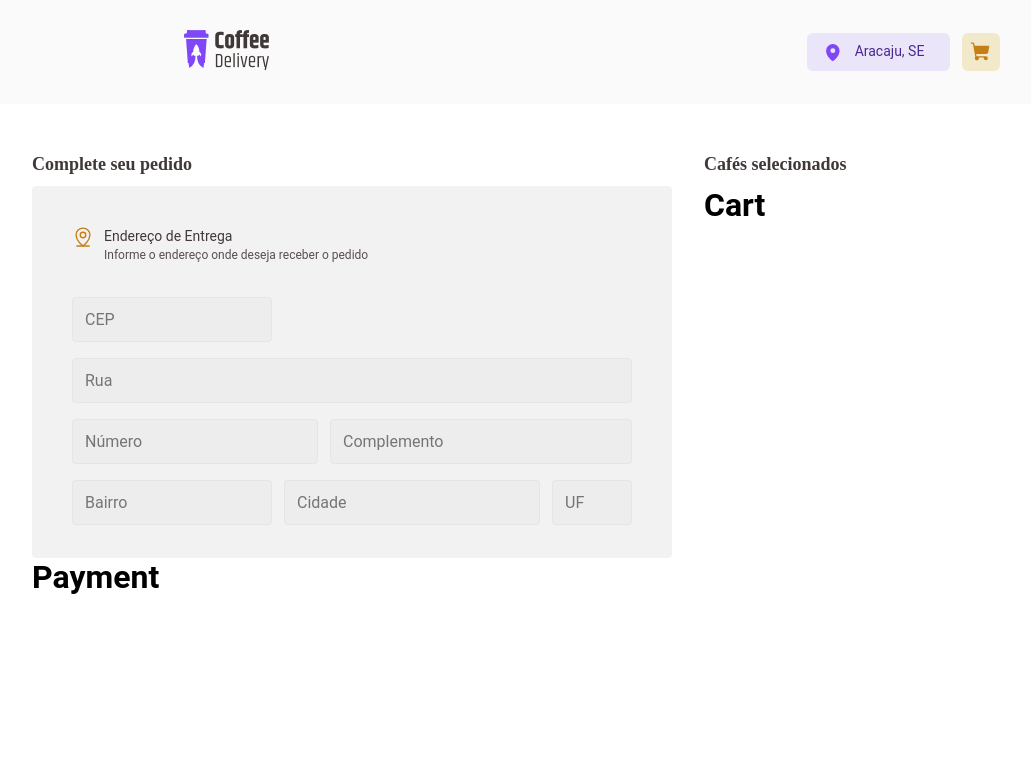
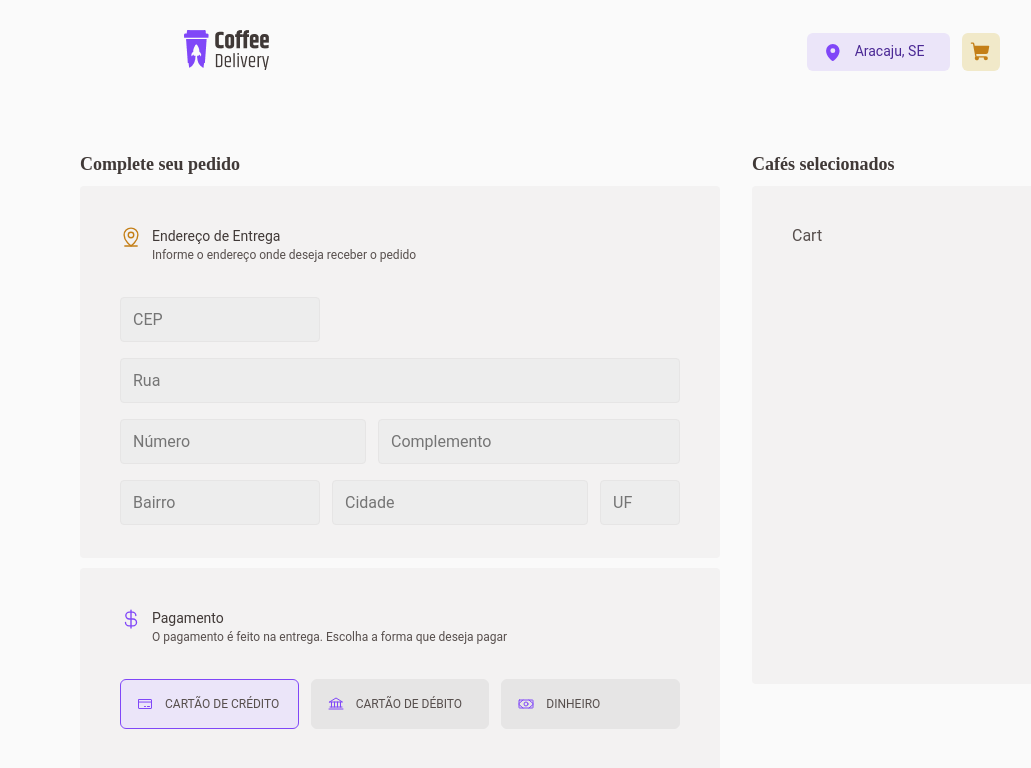
Before and after one commit to n-ndrd/react-coffee-delivery, a React (Vite) app: page /details in a window 1280 px wide. Shown: the top 768 px of the page, without its empty margins (48-1079 px from the left). Built offline with nearby package versions, Linux system fonts and the light colour scheme.

Commit message:
Concluding the payment method container on details

```diff
--- a/src/components/Header/styles.ts
+++ b/src/components/Header/styles.ts
@@ -8,6 +8,9 @@ export const Container = styled.div`
     align-items: center;
     justify-content: space-between;
     padding: 32px 232px;
+
+    position: sticky;
+    top: 0;
 
     div{
         display: flex;
--- a/src/pages/Details/components/Cart/index.tsx
+++ b/src/pages/Details/components/Cart/index.tsx
@@ -1,5 +1,5 @@
-export function Cart(){
-    return (
-        <h1>Cart</h1>
-    )
+import { FormContainer } from "./styles";
+
+export function Cart() {
+	return <FormContainer>Cart</FormContainer>;
 }
--- /dev/null
+++ b/src/pages/Details/components/Cart/styles.ts
@@ -0,0 +1,17 @@
+import styled from "styled-components";
+
+export const FormContainer = styled.div`
+    width: 448px;
+    height: 498px;
+    border-radius: 4px;
+    padding: 40px;
+    gap: 32px;
+
+    background-color: ${({ theme }) => theme["base-card"]};
+
+    @media (max-width: 500px) {
+        width: 100%;
+        padding: 20px;
+        height: auto;
+    }
+`;
--- /dev/null
+++ b/src/pages/Details/components/Payment/components/paymentMethod/index.tsx
@@ -0,0 +1,23 @@
+import type { ReactNode } from "react";
+import { Container, Text } from "./styles";
+
+interface PaymentMethodProps {
+	title: string;
+	icon: ReactNode;
+	focused: boolean;
+	onFocus: () => void;
+}
+
+export function PaymentMethod({
+	title,
+	icon,
+	focused,
+	onFocus,
+}: PaymentMethodProps) {
+	return (
+		<Container focused={focused} onClick={onFocus}>
+			{icon}
+			<Text>{title}</Text>
+		</Container>
+	);
+}
--- /dev/null
+++ b/src/pages/Details/components/Payment/components/paymentMethod/styles.ts
@@ -0,0 +1,44 @@
+import styled from "styled-components";
+
+export const Container = styled.div<{ focused: boolean }>`
+    display: flex;
+    padding: 16px;
+    gap: 12px;
+
+    border-radius: 6px;
+    transition: background 0.2s;
+    display: flex;
+    align-items: center;
+    justify-content: flex-start;
+    flex: 1;
+
+    user-select: none;
+    cursor: default;
+
+    background-color: ${({ focused }) =>
+			focused
+				? ({ theme }) => theme["purple-light"]
+				: ({ theme }) => theme["base-button"]};
+
+
+    border: 1px solid ${({ focused }) =>
+			focused
+				? ({ theme }) => theme["purple"]
+				: ({ theme }) => theme["base-button"]};
+
+
+    svg  {
+        color: ${({ theme }) => theme["purple"]};
+        font-size: 16px;
+    }
+
+    @media (max-width: 590px) {
+        width: 100%;
+    }
+`;
+
+export const Text = styled.p`
+    white-space: nowrap;
+    color: ${({ theme }) => theme["base-text"]};
+    font-size: 12px;
+`;
--- a/src/pages/Details/components/Payment/index.tsx
+++ b/src/pages/Details/components/Payment/index.tsx
@@ -1,3 +1,58 @@
-export function Payment(){
-    return <h1>Payment</h1>
+import { Bank, CreditCard, CurrencyDollar, Money } from "phosphor-react";
+import { useState } from "react";
+import { PaymentMethod } from "./components/paymentMethod";
+import {
+	FormContainer,
+	Header,
+	MethodContainer,
+	Subtitle,
+	Title,
+} from "./styles";
+
+type PaymentMethodType = "credit" | "debit" | "cash";
+
+export function Payment() {
+	const [focusedMethod, setFocusedMethod] = useState<PaymentMethodType | null>(
+		"credit",
+	);
+
+	const selectingMethod = (method: PaymentMethodType) =>
+		setFocusedMethod(method);
+
+	return (
+		<FormContainer>
+			<Header>
+				<CurrencyDollar size={22} />
+				<div>
+					<Title>Pagamento</Title>
+					<Subtitle>
+						O pagamento é feito na entrega. Escolha a forma que deseja pagar
+					</Subtitle>
+				</div>
+			</Header>
+
+			<MethodContainer>
+				<PaymentMethod
+					icon={<CreditCard />}
+					title="CARTÃO DE CRÉDITO"
+					focused={focusedMethod === "credit"}
+					onFocus={() => selectingMethod("credit")}
+				/>
+
+				<PaymentMethod
+					icon={<Bank />}
+					title="CARTÃO DE DÉBITO"
+					focused={focusedMethod === "debit"}
+					onFocus={() => selectingMethod("debit")}
+				/>
+
+				<PaymentMethod
+					icon={<Money />}
+					title="DINHEIRO"
+					focused={focusedMethod === "cash"}
+					onFocus={() => selectingMethod("cash")}
+				/>
+			</MethodContainer>
+		</FormContainer>
+	);
 }
--- /dev/null
+++ b/src/pages/Details/components/Payment/styles.ts
@@ -0,0 +1,55 @@
+import styled from "styled-components";
+
+export const FormContainer = styled.div`
+    width: 640px;
+    height: 207px;
+    border-radius: 4px;
+    padding: 40px;
+    gap: 32px;
+    margin-top: 10px;
+
+    background-color: ${({ theme }) => theme["base-card"]};
+
+    @media (max-width: 500px) {
+        width: 100%;
+        padding: 20px;
+        height: auto;
+    }
+`;
+
+export const Header = styled.div`
+    margin-bottom: 32px;
+    display: flex;
+    align-items: flex-start;
+    gap: 10px;
+
+    svg {
+        color: ${({ theme }) => theme["purple"]}
+    }
+`;
+
+export const Title = styled.p`
+    font-weight: 400;
+    font-size: 14px;
+    line-height: 20.8px;
+    color: ${({ theme }) => theme["base-subtitle"]};
+`;
+
+export const Subtitle = styled.p`
+    font-weight: 400;
+    font-size: 12px;
+    color: ${({ theme }) => theme["base-text"]};
+    line-height: 18.2px;
+`;
+
+export const MethodContainer = styled.div`
+    width: 100%;
+    display: flex;
+    align-items: center;
+    justify-content: space-between;
+    gap: 12px;
+
+    @media (max-width: 500px) {
+        flex-direction: column;
+    }
+`;
--- a/src/pages/Details/styles.ts
+++ b/src/pages/Details/styles.ts
@@ -2,8 +2,8 @@ import styled from "styled-components";
 
 export const Container = styled.form`
     max-width: 70rem;
-    width: 97%;
-    margin: 2.5rem auto;
+    width: 80%;
+    margin: 40px auto;
 
     display: grid;
     grid-template-columns: 1fr 28rem;
@@ -13,8 +13,6 @@ export const Container = styled.form`
         grid-template-columns: 1fr;
         overflow: hidden;
     }
-
-
 `;
 
 export const Title = styled.h2`
--- a/src/pages/Home/components/CoffeeCard/styles.ts
+++ b/src/pages/Home/components/CoffeeCard/styles.ts
@@ -63,22 +63,29 @@ export const Description = styled.span`
 `;
 
 export const PriceContainer = styled.div`
-    margin-top: 2rem;
+    margin-top: 32px;
     width: 100%;
 
     display: flex;
     align-items: center;
     justify-content: space-between;
+
+    @media (max-width: 590px) {
+        margin-top: 16px;
+    }
 `;
+
 export const Price = styled.div`
     display: flex;
     align-items: flex-end;
     gap: 0.25rem;
 `;
+
 export const Currency = styled.span`
     font-size: 0.875rem;
     color: ${({ theme }) => theme["base-text"]};
 `;
+
 export const PriceValue = styled.div`
     font-family: 'Baloo 2', cursive;
     font-size: 1.5rem;
--- a/src/styles/global.ts
+++ b/src/styles/global.ts
@@ -13,8 +13,8 @@ export const GlobalStyle = createGlobalStyle`
   }
 
   body {
-    background: ${({ theme }) => theme["gray-900"]};
-    color: ${({ theme }) => theme["gray-300"]};
+    background: ${({ theme }) => theme["background"]};
+    color: ${({ theme }) => theme["base-text"]};
     -webkit-font-smoothing: antialiased;
   }
 
```
